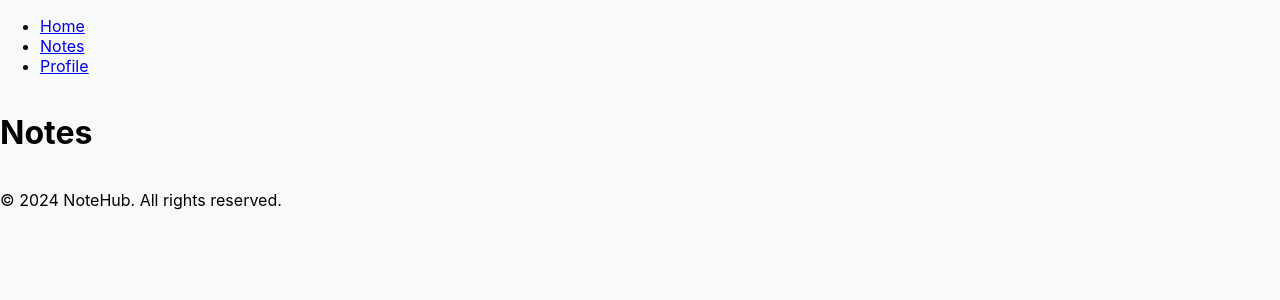
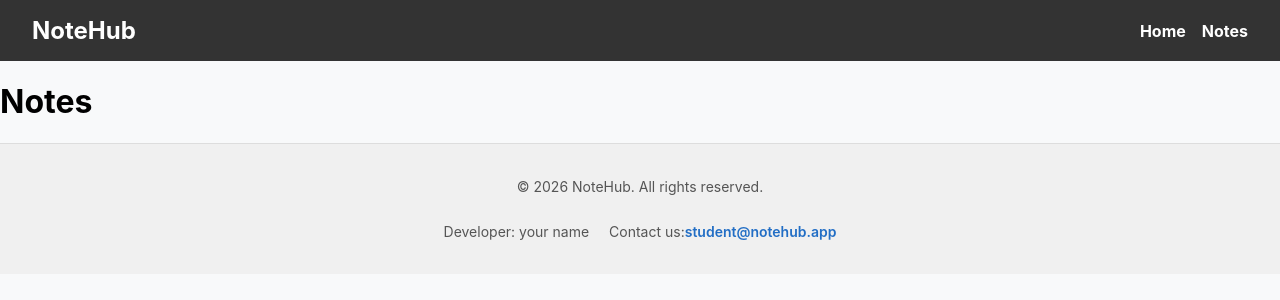
Before and after one commit to Anatolii-Honchar/06-notehub-nextjs, a Next.js app: page /notes in a window 1280 px wide. Shown: the top 300 px of the page. Built offline with nearby package versions, Linux system fonts and the light colour scheme.

Commit message:
feat: update Header and Footer components with styles and structure

```diff
--- a/app/layout.tsx
+++ b/app/layout.tsx
@@ -30,7 +30,6 @@
       <body>
         <Header />
         <main>{children}</main>
-
         <Footer />
       </body>
     </html>
--- a/components/Footer/Footer.tsx
+++ b/components/Footer/Footer.tsx
@@ -1,7 +1,18 @@
+import css from "./Footer.module.css";
+
 function Footer() {
   return (
-    <footer>
-      <p>© 2024 NoteHub. All rights reserved.</p>
+    <footer className={css.footer}>
+      <div className={css.content}>
+        <p>© {new Date().getFullYear()} NoteHub. All rights reserved.</p>
+        <div className={css.wrap}>
+          <p>Developer: your name</p>
+          <p>
+            Contact us:
+            <a href="mailto:student@notehub.app">student@notehub.app</a>
+          </p>
+        </div>
+      </div>
     </footer>
   );
 }
--- a/components/Header/Header.tsx
+++ b/components/Header/Header.tsx
@@ -1,16 +1,19 @@
+import css from "./Header.module.css";
+import Link from "next/link";
+
 function Header() {
   return (
-    <header>
-      <nav>
-        <ul>
+    <header className={css.header}>
+      <Link href="/" aria-label="Home">
+        NoteHub
+      </Link>
+      <nav aria-label="Main Navigation">
+        <ul className={css.navigation}>
           <li>
-            <a href="/">Home</a>
+            <Link href="/">Home</Link>
           </li>
           <li>
-            <a href="/notes">Notes</a>
-          </li>
-          <li>
-            <a href="/profile">Profile</a>
+            <Link href="/notes">Notes</Link>
           </li>
         </ul>
       </nav>
```
